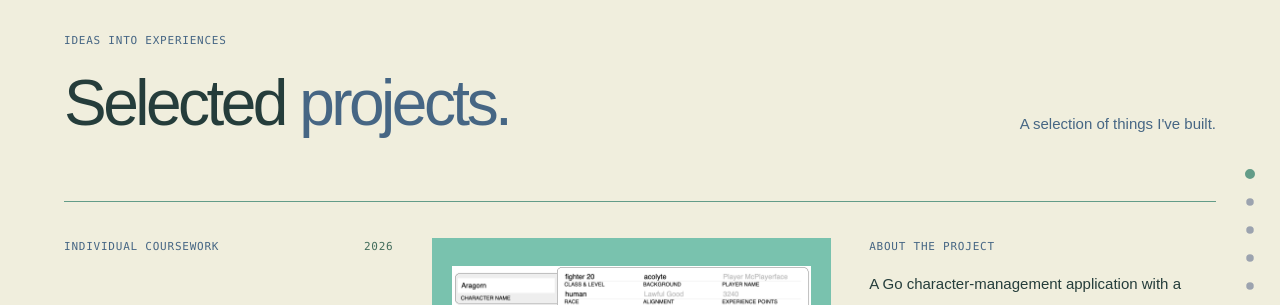
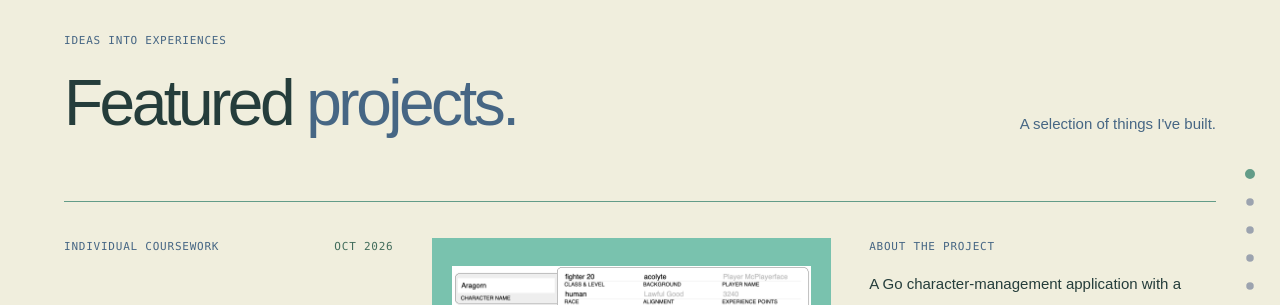
Before and after one commit to lixy09/my-website, a Next.js app: page /project in a window 1280 px wide. Shown: the part 128-433 px from the top of the page. Built offline with nearby package versions, Linux system fonts and the light colour scheme.

Commit message:
revealing update

```diff
--- a/src/app/globals.css
+++ b/src/app/globals.css
@@ -124,7 +124,7 @@ body:has(.projects-page) { color: #253d3b; }
 .project-card-cover-content,
 .project-card-preview-layer { position: absolute; inset: 24px 20px 16px; display: flex; flex-direction: column; }
 .project-card-cover-content { justify-content: space-between; gap: 32px; padding: 20px 4px 4px; opacity: 1; transform: translateY(0); transition: opacity 450ms ease, transform 750ms cubic-bezier(0.22, 1, 0.36, 1); }
-.project-card-preview-layer { opacity: 0; transform: translateY(16px) scale(0.97); transition: opacity 650ms ease 100ms, transform 750ms cubic-bezier(0.22, 1, 0.36, 1) 100ms; }
+.project-card-preview-layer { opacity: 0; transform: translateY(16px) scale(0.97); transition: opacity 650ms ease, transform 750ms cubic-bezier(0.22, 1, 0.36, 1); }
 .project-card-image.is-revealed .project-card-cover-content { opacity: 0; transform: translateY(-32px); pointer-events: none; }
 .project-card-image.is-revealed .project-card-preview-layer { opacity: 1; transform: translateY(0) scale(1); }
 .project-card-cover-title { font-family: Georgia, 'Times New Roman', serif; font-size: clamp(32px, 3.5vw, 52px); line-height: 1.05; letter-spacing: -0.045em; white-space: pre-line; overflow-wrap: anywhere; }
--- a/src/app/project/page.js
+++ b/src/app/project/page.js
@@ -62,7 +62,7 @@ export default function Home() {
                 <header className="projects-header">
                     <div>
                         <p className="project-card-label">Ideas into experiences</p>
-                        <h1>Selected <span>projects.</span></h1>
+                        <h1>Featured <span>projects.</span></h1>
                     </div>
                     <p className="projects-intro">A selection of things I&apos;ve built.<br /></p>
                 </header>
--- a/src/components/Project.js
+++ b/src/components/Project.js
@@ -6,18 +6,26 @@ export const projects = [
     //     subtitle: "A Godot puzzle game combining Minesweeper with mosaic-style boards, configurable grids and visual clue feedback.",
     //     tags: ["Godot", "GDScript", "Grid systems", "Seeded generation", "Constraint validation"],
     //     projectLink: "https://github.com/hainany/mine-sweeper-game",
-    //     coverTitle: "Mosaic\nMinesweeper",
+    //     coverTitle: "Read the clues.\nReveal the picture.",
     //     coverDetail: "A grid-based puzzle experiment",
     //     coverStyle: "grid",
     // },
     {
         title: "D&D Character Sheet Generator",
         category: "Individual coursework",
-        period: "2026",
-        subtitle: "A Go character-management application with a command-line interface and server-rendered web pages.",
-        tags: ["Go", "net/http", "JSON", "Goroutines", "API integration", "Testing"],
+        period: "Oct 2026",
+        subtitle:
+            "A Go character-management application with a command-line interface and server-rendered web pages.",
+        tags: [
+            "Go",
+            "net/http",
+            "JSON",
+            "Goroutines",
+            "API integration",
+            "Testing",
+        ],
         projectLink: "https://github.com/HZ-ICT4-2627/mpp-lixy09",
-        coverTitle: "Character\nsheet\ngenerator.",
+        coverTitle: "Create a hero.\nStart a story.",
         coverDetail: "CLI + Web · Go",
         coverStyle: "code",
         imageSrc: "/dnd.png",
@@ -28,8 +36,15 @@ export const projects = [
         title: "Instampen",
         category: "Personal project",
         period: "Sep 2026",
-        subtitle: "A Dutch grammar practice app for verbs, fixed combinations and word order, with instant feedback, focused exercises and progress saved in the browser.",
-        tags: ["TypeScript", "React", "Next.js", "Local storage", "Responsive UI"],
+        subtitle:
+            "A Dutch grammar practice app for verbs, fixed combinations and word order, with instant feedback, focused exercises and progress saved in the browser.",
+        tags: [
+            "TypeScript",
+            "React",
+            "Next.js",
+            "Local storage",
+            "Responsive UI",
+        ],
         projectLink: "https://instampen.vercel.app/",
         coverTitle: "Learn.\nPractise.\nRepeat.",
         coverDetail: "Dutch grammar practice",
@@ -42,10 +57,11 @@ export const projects = [
         title: "Trash Cash",
         category: "Team project",
         period: "Jun – Aug 2025",
-        subtitle: "A recycling-themed clicking game prototype where players collect items, earn money and navigate an increasingly busy playfield.",
+        subtitle:
+            "A recycling-themed clicking game prototype where players collect items, earn money and navigate an increasingly busy playfield.",
         tags: ["Godot", "GDScript", "Signals", "Timers", "State management"],
         projectLink: "https://github.com/lu7ue/trash-cash",
-        coverTitle: "Trash\nCash",
+        coverTitle: "Click.\nCollect.\nCash in.",
         coverDetail: "Collect · Recycle · Play",
         coverStyle: "type",
         imageSrc: "/trash-cash.png",
@@ -54,9 +70,12 @@ export const projects = [
     },
     {
         title: "Junker",
+        coverTitle: "Less waste.\nMore possibility.",
+        coverDetail: "Second-hand finds · Community exchange",
         category: "Team coursework",
         period: "Oct 2024 – Jan 2025",
-        subtitle: "A community-based platform for exchanging second-hand items, with swipe-style browsing, item listings and local communities to encourage reuse.",
+        subtitle:
+            "A community-based platform for exchanging second-hand items, with swipe-style browsing, item listings and local communities to encourage reuse.",
         tags: [
             "Sveltekit",
             "JavaScript",
@@ -77,9 +96,12 @@ export const projects = [
     },
     {
         title: "WeatherVIS",
+        coverTitle: "Put energy\non the map.",
+        coverDetail: "An interactive view of the electricity network",
         category: "Team hackathon",
         period: "Jul 2024",
-        subtitle: "A hackathon prototype that visualises electricity-network locations on an interactive map using imported CSV data.",
+        subtitle:
+            "A hackathon prototype that visualises electricity-network locations on an interactive map using imported CSV data.",
         tags: [
             "PHP",
             "Laravel",
@@ -97,9 +119,12 @@ export const projects = [
     },
     {
         title: "Outokumpu Gemba Walk",
+        coverTitle: "Observe.\nRecord.\nImprove.",
+        coverDetail: "From workplace observations to action",
         category: "Client coursework · Team",
         period: "Feb – Jun 2024",
-        subtitle: "A web application for planning and documenting Gemba walks at Outokumpu, bringing schedules, observations and follow-up actions into one place.",
+        subtitle:
+            "A web application for planning and documenting Gemba walks at Outokumpu, bringing schedules, observations and follow-up actions into one place.",
         tags: [
             "PHP",
             "Laravel",
@@ -117,9 +142,12 @@ export const projects = [
     },
     {
         title: "Tetra's Adventure",
+        coverTitle: "Small steps.\nBig adventures.",
+        coverDetail: "Discover programming through play",
         category: "Team coursework",
         period: "Oct 2023 – Jan 2024",
-        subtitle: "An educational game that introduces children to programming through command-based puzzles, guiding an alien through levels to collect food.",
+        subtitle:
+            "An educational game that introduces children to programming through command-based puzzles, guiding an alien through levels to collect food.",
         tags: ["HTML5", "TypeScript", "JavaScript", "CSS3", "GitHub", "Canvas"],
         projectLink: "https://hz-ict-2324.github.io/oop-team02/",
         imageSrc: "/Tetra's-Adventure.png",
@@ -128,9 +156,12 @@ export const projects = [
     },
     {
         title: "Animals Wiki",
+        coverTitle: "Stay curious.\nGo wild.",
+        coverDetail: "Explore the animal world",
         category: "Coursework",
         period: "Sep 2023 – Dec 2023",
-        subtitle: "A mobile-friendly animal information website that brings together animal facts through an external API.",
+        subtitle:
+            "A mobile-friendly animal information website that brings together animal facts through an external API.",
         tags: ["JavaScript", "API", "HTML5", "CSS3", "GitHub", "Tailwind"],
         projectLink: "https://animals-wiki.onrender.com/",
         imageSrc: "/animalswiki.png",
--- a/src/components/projectCard.js
+++ b/src/components/projectCard.js
@@ -31,12 +31,22 @@ export default function ProjectCard({
             return;
         }
 
+        let revealTimer;
         const observer = new IntersectionObserver(([entry]) => {
-            setInView(entry.isIntersecting);
-        }, { rootMargin: "-12% 0px -15% 0px", threshold: 0.2 });
+            window.clearTimeout(revealTimer);
+
+            if (entry.isIntersecting && entry.intersectionRatio >= 0.7) {
+                revealTimer = window.setTimeout(() => setInView(true), 400);
+            } else {
+                setInView(false);
+            }
+        }, { threshold: [0, 0.7] });
 
         if (previewRef.current) observer.observe(previewRef.current);
-        return () => observer.disconnect();
+        return () => {
+            window.clearTimeout(revealTimer);
+            observer.disconnect();
+        };
     }, [imageSrc]);
 
     const isRepository = projectLink?.includes("github.com");
```
